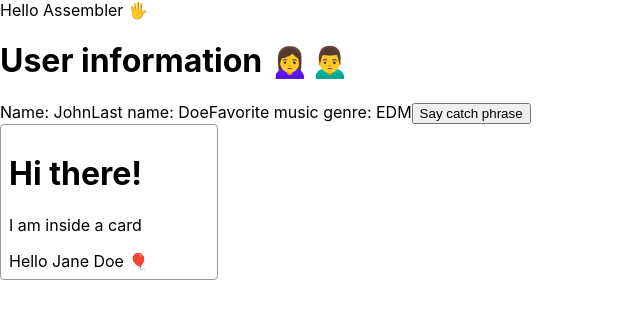
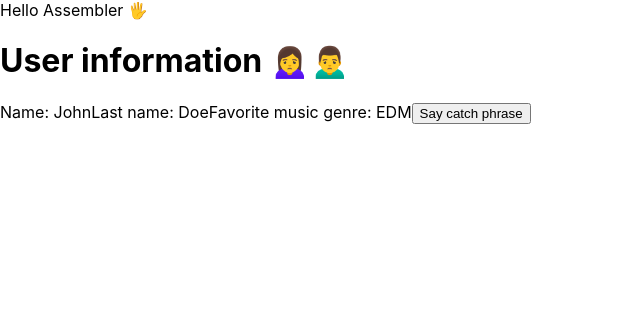
Before and after one commit to Damantino/react-intro-workshop, a React (Create React App) app: page / in a window 1280 px wide. Shown: the top 318 px of the page, without its empty margins (0-640 px from the left). Built offline with nearby package versions, Linux system fonts and the light colour scheme.

Commit message:
feat: remove solution

```diff
--- a/src/App.js
+++ b/src/App.js
@@ -1,4 +1,4 @@
-import Card from "./components/Card";
+// Import Card component 💡
 import Greeter from "./components/Greeter";
 import PersonDetails from "./components/PersonDetails";
 
@@ -14,11 +14,9 @@ function App() {
         }}
         sayCatchPhrase={() => console.log("Howdy!")}
       />
-      <Card>
-        <h1>Hi there!</h1>
-        <p>I am inside a card</p>
-        <Greeter name="Jane Doe" emoji="🎈" />
-      </Card>
+      {/*
+         Implement Card, and use it here 💡
+      */}
     </div>
   );
 }
--- a/src/components/Card.js
+++ b/src/components/Card.js
@@ -2,5 +2,5 @@ import React from "react";
 import './Card.css';
 
 export default function Card(props) {
-  return <div className="card-wrapper">{props.children}</div>;
+    // Implement me! 💡
 }
```
